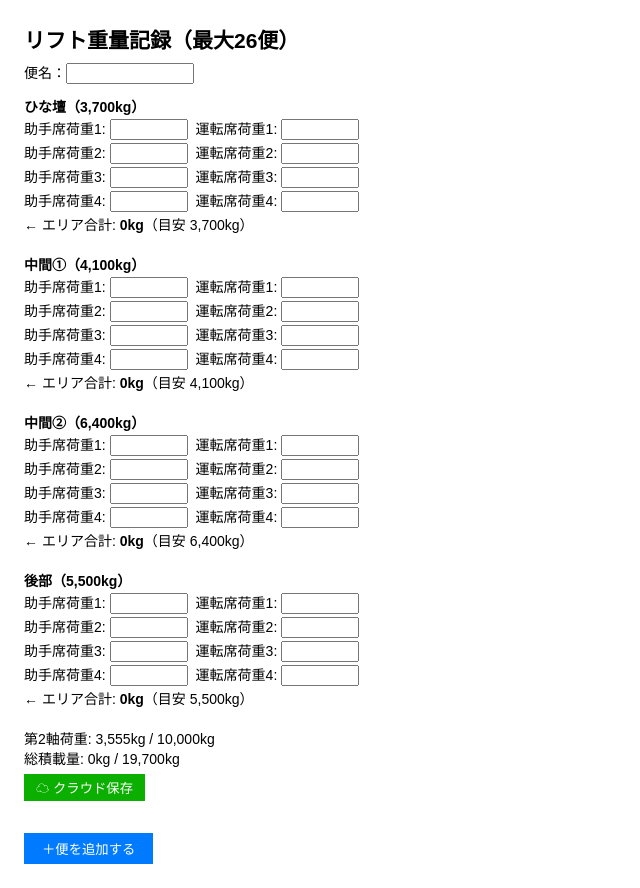
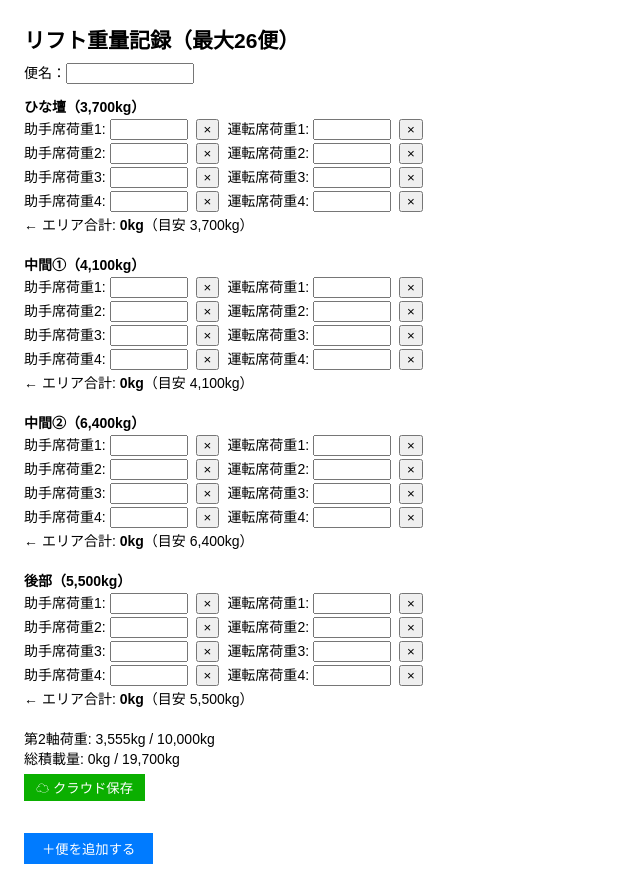
Before and after one commit to Toyotayusou1111/-, a React (Create React App) app: page / in a window 1280 px wide. Shown: the whole page, without its empty margins (0-640 px from the left). Built offline with nearby package versions, Linux system fonts and the light colour scheme.

Commit message:
Update App.js

```diff
--- a/src/App.js
+++ b/src/App.js
@@ -1,99 +1,84 @@
 import React, { useState, useRef } from "react";
 import { db, collection, addDoc, serverTimestamp } from "./firebase";
 
-/* ─────────── 上限値 ─────────── */
-const MAX_TOTAL = 19700;   // 総重量
-const MAX_AXLE  = 10000;   // 第2軸
+const MAX_TOTAL = 19700;
+const MAX_AXLE = 10000;
 
-/* 各エリアの「荷重が第2軸へ及ぼす係数」 */
 const AXLE_COEF = {
-  ひな壇:  1.2006,
-  中間1:   0.3345,
-  中間2:   0.1491,
-  後部:   -0.2180,
+  ひな壇: 1.2006,
+  中間1: 0.3345,
+  中間2: 0.1491,
+  後部: -0.218,
 };
 
-/* 各エリアの物理最大積載（定格） */
 const CAPACITY = {
   ひな壇: 3700,
   中間1: 4100,
   中間2: 6400,
-  後部:  5500,
+  後部: 5500,
 };
 
 const INTERCEPT = 3554.87;
 
-/* 表示順序／UI ラベル */
 const AREAS = [
   { key: "ひな壇", label: "ひな壇（3,700kg）" },
   { key: "中間1", label: "中間①（4,100kg）" },
   { key: "中間2", label: "中間②（6,400kg）" },
-  { key: "後部",   label: "後部（5,500kg）" },
+  { key: "後部", label: "後部（5,500kg）" },
 ];
-/* ───────────────────── */
 
 const blankRows = () => Array(4).fill({ left: "", right: "" });
-const newEntry  = () => ({
-  便名: "", ひな壇: blankRows(), 中間1: blankRows(),
-  中間2: blankRows(), 後部: blankRows(),
+const newEntry = () => ({
+  便名: "",
+  ひな壇: blankRows(),
+  中間1: blankRows(),
+  中間2: blankRows(),
+  後部: blankRows(),
 });
 
 export default function App() {
   const [entries, setEntries] = useState([newEntry()]);
   const refMap = useRef({});
 
-  /* 数値化ユーティリティ */
   const n = (v) => parseFloat(v) || 0;
-
-  /* 各エリア合計 */
   const areaSum = (en, k) =>
     en[k].reduce((s, r) => s + n(r.left) + n(r.right), 0);
 
-  /* 総重量 & 第2軸荷重 */
   const totals = (en) => {
     const total = AREAS.reduce((s, a) => s + areaSum(en, a.key), 0);
     const axle =
       areaSum(en, "ひな壇") * AXLE_COEF.ひな壇 +
       areaSum(en, "中間1") * AXLE_COEF.中間1 +
       areaSum(en, "中間2") * AXLE_COEF.中間2 +
-      areaSum(en, "後部")   * AXLE_COEF.後部 +
+      areaSum(en, "後部") * AXLE_COEF.後部 +
       INTERCEPT;
     return { total, axle };
   };
 
-  /* 🟢 目安算出：2 pass でバランス補正しつつ各 CAPACITY を尊重 */
   const suggestions = (en) => {
     const { total, axle } = totals(en);
-    let remTot  = MAX_TOTAL - total;
-    let remAxle = MAX_AXLE  - axle;
-
+    let remTot = MAX_TOTAL - total;
+    let remAxle = MAX_AXLE - axle;
     const sug = { ひな壇: 0, 中間1: 0, 中間2: 0, 後部: 0 };
 
-    /* ① 第2軸が超えている場合 → 後部(係数−) から積み減算 */
     if (remAxle < 0 && remTot > 0) {
       const rearNeed = (-remAxle) / (-AXLE_COEF.後部);
       const add = Math.min(rearNeed, remTot, CAPACITY.後部 - areaSum(en, "後部"));
       if (add >= 300) {
         sug.後部 = Math.floor(add);
-        remTot  -= sug.後部;
-        remAxle += sug.後部 * AXLE_COEF.後部; // remAxle が改善(数値↑)
+        remTot -= sug.後部;
+        remAxle += sug.後部 * AXLE_COEF.後部;
       }
     }
 
-    /* ② 残り容量を “積みたい順” に割当て
-          後部 → 中間2 → 中間1 → ひな壇 */
     const order = ["後部", "中間2", "中間1", "ひな壇"];
     for (const k of order) {
       if (remTot <= 0) break;
       const coef = AXLE_COEF[k];
       const capLeft = CAPACITY[k] - areaSum(en, k) - sug[k];
       if (capLeft <= 0) continue;
-
-      /* 第2軸制約から求められる上限 */
       let maxByAxle = Infinity;
       if (coef > 0) maxByAxle = remAxle >= 0 ? remAxle / coef : 0;
-      else if (coef < 0) maxByAxle = Infinity; // 後寄りは軸重を減らす方向
-
       const add = Math.min(remTot, capLeft, maxByAxle);
       if (add >= 300) {
         sug[k] += Math.floor(add);
@@ -104,7 +89,6 @@ export default function App() {
     return sug;
   };
 
-  /* 入力更新 */
   const setVal = (ei, k, ri, side, v) =>
     setEntries((prev) => {
       const cp = [...prev];
@@ -114,19 +98,16 @@ export default function App() {
       return cp;
     });
 
-  /* Enter ナビゲーション */
   const nextField = (e, ei, k, ri, side) => {
     if (e.key !== "Enter") return;
     e.preventDefault();
-    const idx = AREAS.findIndex(a => a.key === k);
+    const idx = AREAS.findIndex((a) => a.key === k);
     const tgt =
-      side === "left" ? [ei, k, ri, "right"] :
-      ri < 3          ? [ei, k, ri + 1, "left"] :
-      idx < 3         ? [ei, AREAS[idx + 1].key, 0, "left"] : null;
+      ri < 3 ? [ei, k, ri + 1, "left"] :
+      idx < 3 ? [ei, AREAS[idx + 1].key, 0, "left"] : null;
     if (tgt) refMap.current[tgt.join("-")]?.focus();
   };
 
-  /* ─────────── UI ─────────── */
   return (
     <div style={{ padding: "1rem", fontFamily: "sans-serif", fontSize: 14 }}>
       <h2 style={{ margin: "0 0 8px" }}>リフト重量記録（最大26便）</h2>
@@ -137,18 +118,18 @@ export default function App() {
 
         return (
           <div key={ei} style={{ marginBottom: 32 }}>
-            {/* 便名 */}
             <div style={{ marginBottom: 12 }}>
               便名：<input
                 value={en.便名}
-                onChange={e => {
-                  const cp = [...entries]; cp[ei].便名 = e.target.value; setEntries(cp);
+                onChange={(e) => {
+                  const cp = [...entries];
+                  cp[ei].便名 = e.target.value;
+                  setEntries(cp);
                 }}
                 style={{ width: 120 }}
               />
             </div>
 
-            {/* エリアブロック */}
             {AREAS.map(({ key, label }) => (
               <div key={key} style={{ marginBottom: 20 }}>
                 <b>{label}</b>
@@ -158,20 +139,32 @@ export default function App() {
                     <input
                       type="number"
                       value={row.left}
-                      onChange={e => setVal(ei, key, ri, "left", e.target.value)}
-                      onKeyDown={e => nextField(e, ei, key, ri, "left")}
-                      ref={el => refMap.current[`${ei}-${key}-${ri}-left`] = el}
-                      style={{ width: 70, marginRight: 8 }}
+                      onChange={(e) => setVal(ei, key, ri, "left", e.target.value)}
+                      onKeyDown={(e) => nextField(e, ei, key, ri, "left")}
+                      ref={(el) => (refMap.current[`${ei}-${key}-${ri}-left`] = el)}
+                      style={{ width: 70 }}
                     />
+                    <button
+                      onClick={() => setVal(ei, key, ri, "left", "")}
+                      style={{ margin: "0 8px", cursor: "pointer" }}
+                    >
+                      ×
+                    </button>
                     運転席荷重{ri + 1}:{" "}
                     <input
                       type="number"
                       value={row.right}
-                      onChange={e => setVal(ei, key, ri, "right", e.target.value)}
-                      onKeyDown={e => nextField(e, ei, key, ri, "right")}
-                      ref={el => refMap.current[`${ei}-${key}-${ri}-right`] = el}
+                      onChange={(e) => setVal(ei, key, ri, "right", e.target.value)}
+                      onKeyDown={(e) => nextField(e, ei, key, ri, "right")}
+                      ref={(el) => (refMap.current[`${ei}-${key}-${ri}-right`] = el)}
                       style={{ width: 70 }}
                     />
+                    <button
+                      onClick={() => setVal(ei, key, ri, "right", "")}
+                      style={{ marginLeft: 8, cursor: "pointer" }}
+                    >
+                      ×
+                    </button>
                   </div>
                 ))}
                 <div>
@@ -184,7 +177,6 @@ export default function App() {
             <div>第2軸荷重: {Math.round(axle).toLocaleString()}kg / {MAX_AXLE.toLocaleString()}kg</div>
             <div>総積載量: {Math.round(total).toLocaleString()}kg / {MAX_TOTAL.toLocaleString()}kg</div>
 
-            {/* クラウド保存 */}
             <button
               onClick={async () => {
                 try {
@@ -213,7 +205,6 @@ export default function App() {
         );
       })}
 
-      {/* 便追加 */}
       {entries.length < 26 && (
         <button
           onClick={() => setEntries([...entries, newEntry()])}
```
